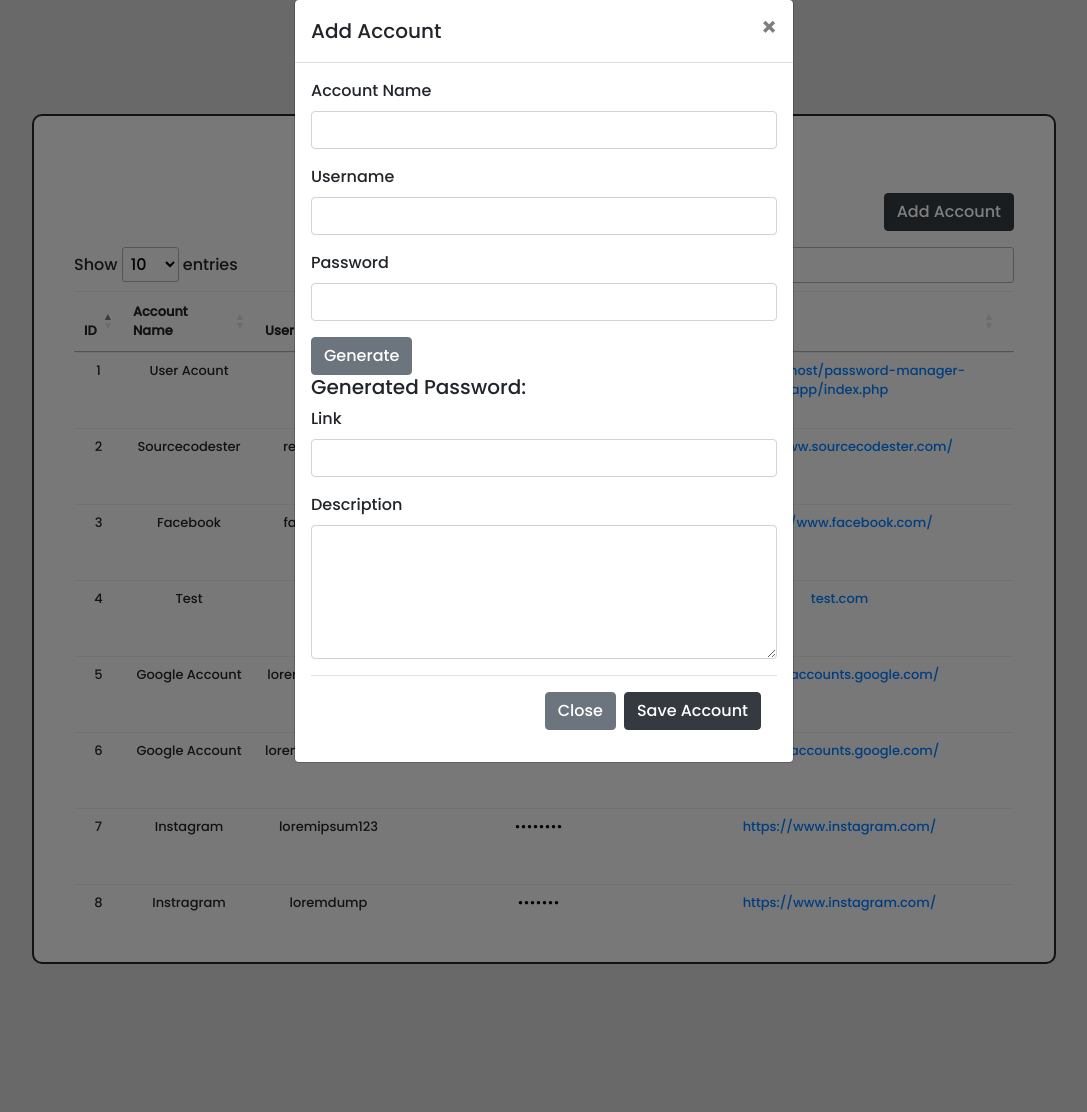
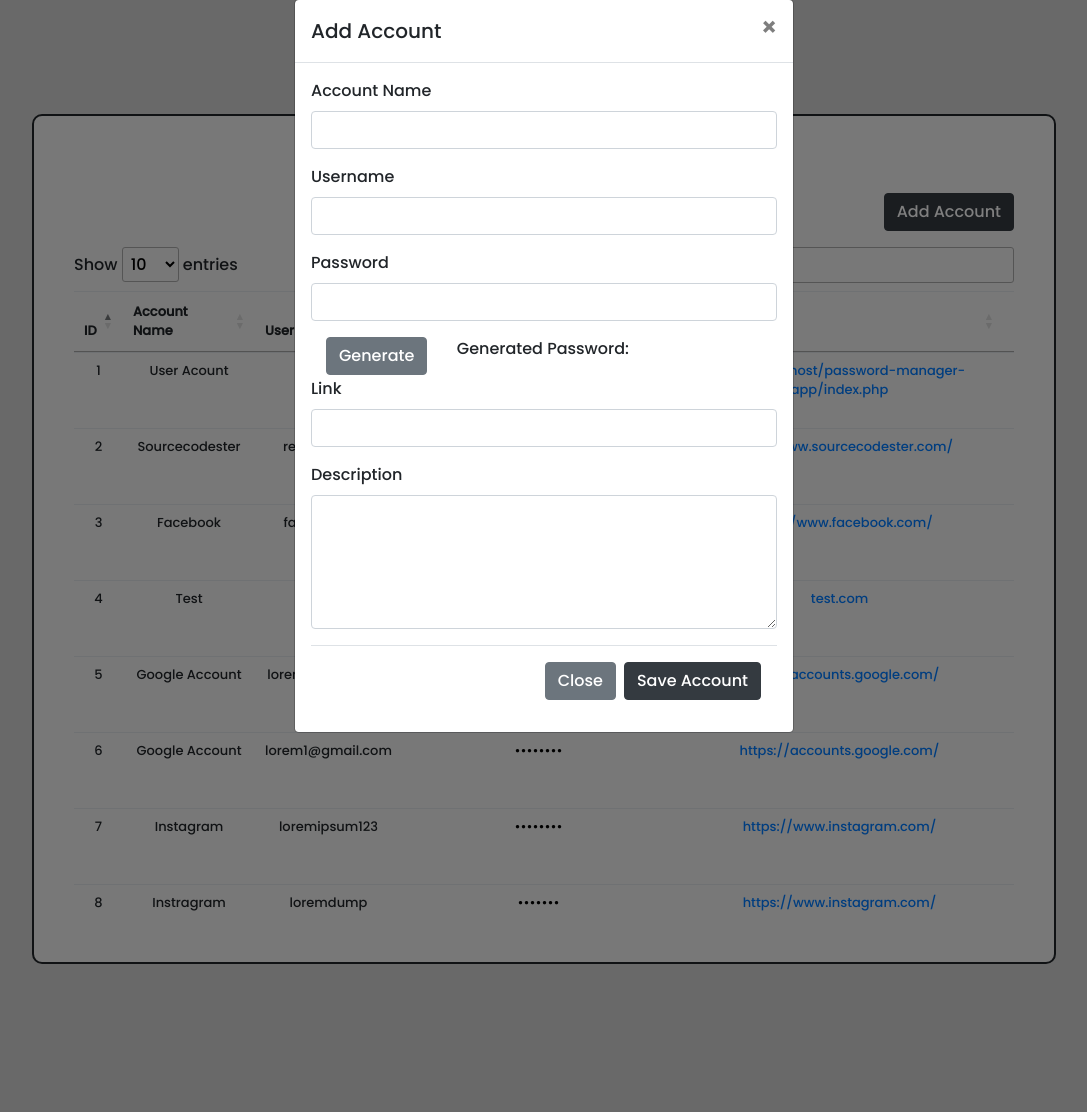
Before and after one commit to 1001-rsl/Cloud-Boyz, a PHP site: page /password-manager-app/home.php in a window 1280 px wide, after a click on "Add Account". Shown: the part 77-1189 px from the top of the page, without its empty margins (96-1183 px from the left). Run offline with PHP 8.4, Linux system fonts and the light colour scheme; a user stored in the database is signed in; data comes from the database, SQL or seed files in the repository; some libraries are stand-ins or nearby versions.

Commit message:
Add files via upload
updated modal

```diff
--- a/partials/modal.php
+++ b/partials/modal.php
@@ -82,8 +82,16 @@
                         <input type="password" class="form-control" id="password" name="password">
                     </div>
                     <!-- Generate Pass -->
-                    <button type="button" onclick="generatePassword()" class="btn btn-secondary">Generate</button>
-                    <h5>Generated Password: <span id="generatepassword"></span></h5>
+                     <div class="container" style="display:flex">
+                        <div class="item" style="flex:1;width:30%">
+                            <button type="button" onclick="generatePassword()" class="btn btn-secondary">Generate</button>
+                        </div>
+                         <div class="item" style="width:70%">
+                            <p>Generated Password: <span id="generatepassword"></span></p>
+                         </div>
+
+                     </div>
+
 
                     <div class="form-group">
                         <label for="link">Link</label>
```
